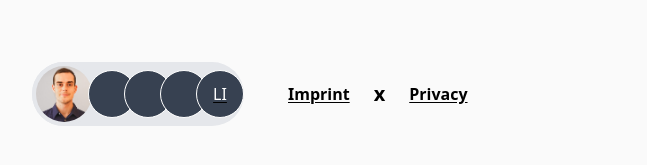
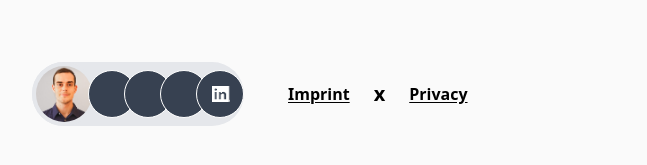
Before and after one commit to adriankast/nextjs-homepage, a Next.js app: page / in a window 1280 px wide. Shown: the part 851-1016 px from the top of the page, without its empty margins (298-945 px from the left). Built offline with nearby package versions, Linux system fonts and the light colour scheme; some icons are missing.

Commit message:
add linkedin logo

```diff
--- a/components/social-connect.tsx
+++ b/components/social-connect.tsx
@@ -1,7 +1,7 @@
 import {
   DeviceMobileIcon,
   MailIcon,
-  MarkGithubIcon,
+  MarkGithubIcon
 } from "@primer/octicons-react";
 import Avatar from "./avatar";
 import Image from "./Image";
@@ -27,7 +27,7 @@ export default function SocialConnect() {
           title="Connect via LinkedIn"
           link="https://www.linkedin.com/in/adriankast/"
         >
-          LI
+          <Image src="/assets/icons/linked-in.png" width={20} height={16} alt="LinkedIN Logo" style={{marginRight: "-2px"}}/>
         </SocialLink>
       </div>
     </div>
```
Also changed, not shown: public/assets/icons/linked-in.png (added), 1 other file (tests, documents, lock files or other folders).
